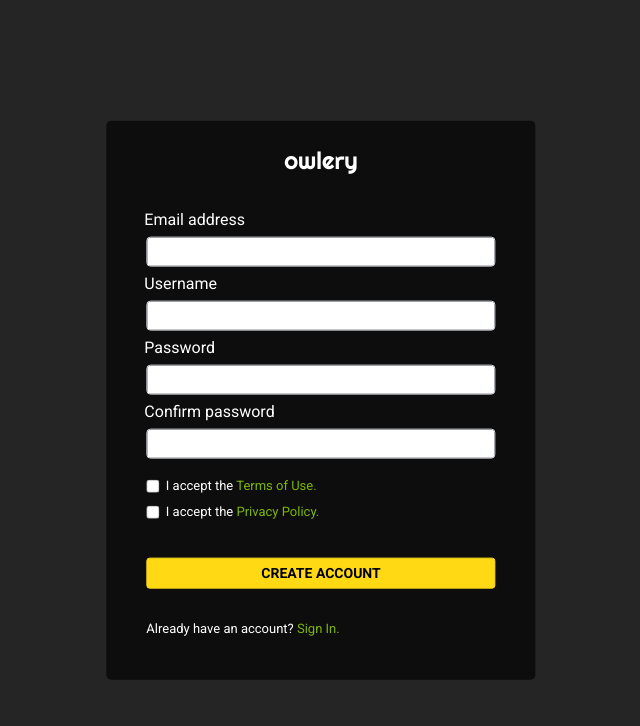
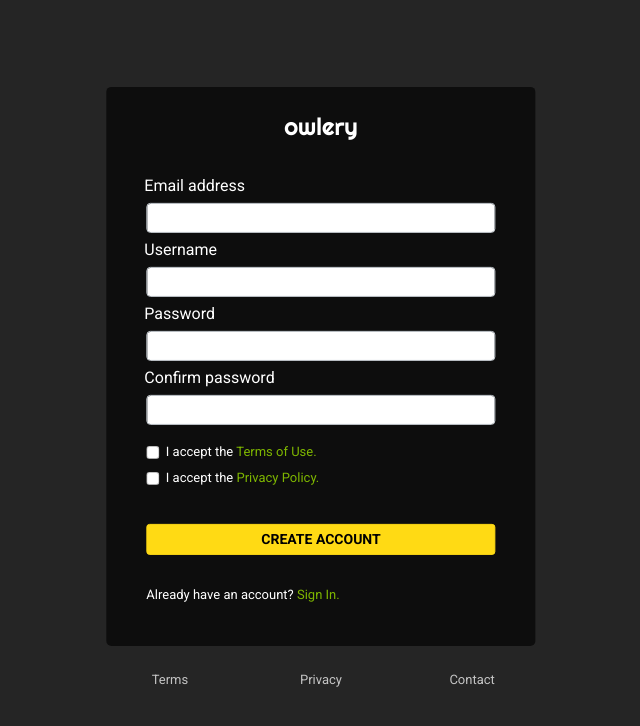
Before and after one commit to konradgoldammer/owlery, a React (Create React App) app in the folder client/: page / in a window 1280 px wide. Shown: the top 726 px of the page, without its empty margins (319-959 px from the left). Built offline with nearby package versions, Linux system fonts and the light colour scheme.

Commit message:
Add footer to 'SignUp' component

```diff
--- a/client/src/App.css
+++ b/client/src/App.css
@@ -96,6 +96,10 @@ p.createAccount {
   font-size: 13px;
 }
 
+.smallFooter {
+  font-size: 13px;
+}
+
 /***** LOGIN ******/
 
 .login-container {
--- a/client/src/components/SignUp.js
+++ b/client/src/components/SignUp.js
@@ -118,6 +118,34 @@ const SignUp = () => {
           </p>
         </div>
       </Form>
+      <div className="smallFooter my-4">
+        <div className="row text-center">
+          <div className="col-sm">
+            <Link
+              to="/terms"
+              className="text-decoration-none text-secondary-text-color"
+            >
+              Terms
+            </Link>
+          </div>
+          <div className="col-sm">
+            <Link
+              to="/privacy"
+              className="text-decoration-none text-secondary-text-color"
+            >
+              Privacy
+            </Link>
+          </div>
+          <div className="col-sm">
+            <Link
+              to="#"
+              className="text-decoration-none text-secondary-text-color"
+            >
+              Contact
+            </Link>
+          </div>
+        </div>
+      </div>
       {error.id === "REGISTER_FAIL" && (
         <Alert color="danger">{error.msg}</Alert>
       )}
--- a/client/src/scss/main.scss
+++ b/client/src/scss/main.scss
@@ -6,4 +6,13 @@ $theme-colors: (
   "dark": #0d0d0d,
 );
 
+$secondary-text-color: #c4c4c4;
+
+.text-secondary-text-color {
+  color: $secondary-text-color;
+  &:hover {
+    color: lighten($secondary-text-color, 20%);
+  }
+}
+
 @import "../../node_modules/bootstrap/scss/bootstrap";
```
Also changed, not shown: client/src/css/style.css.
